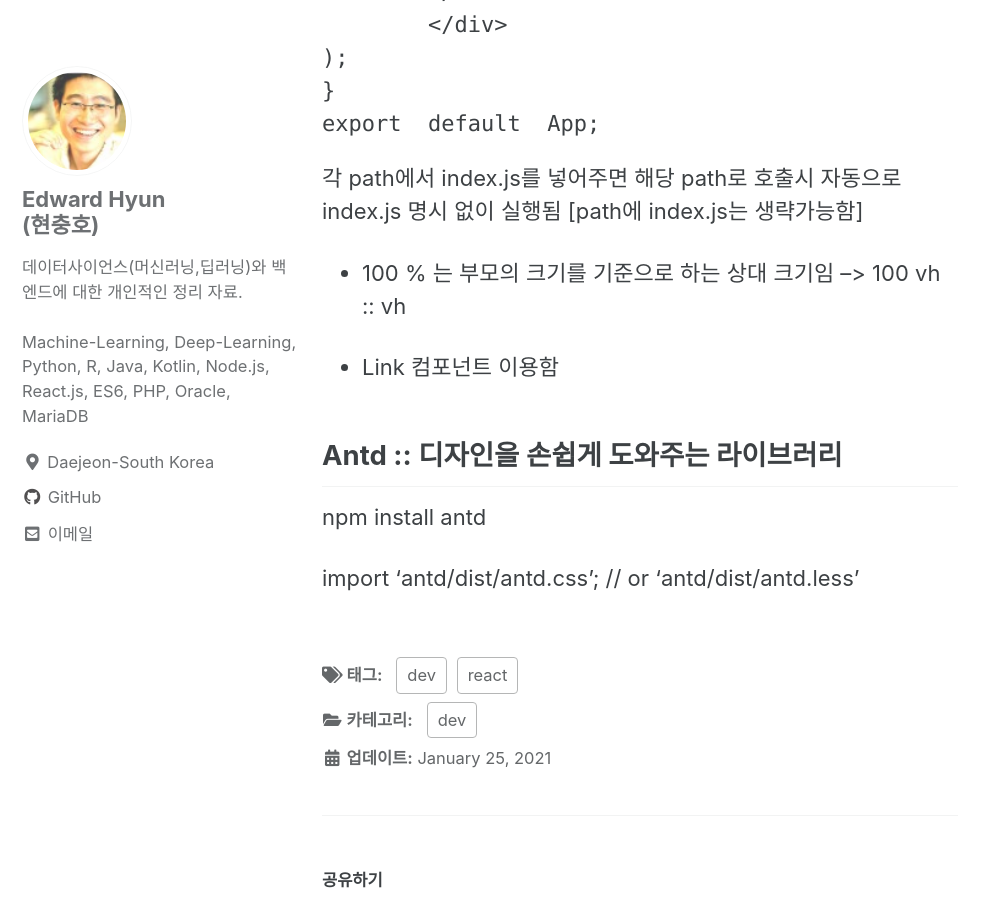
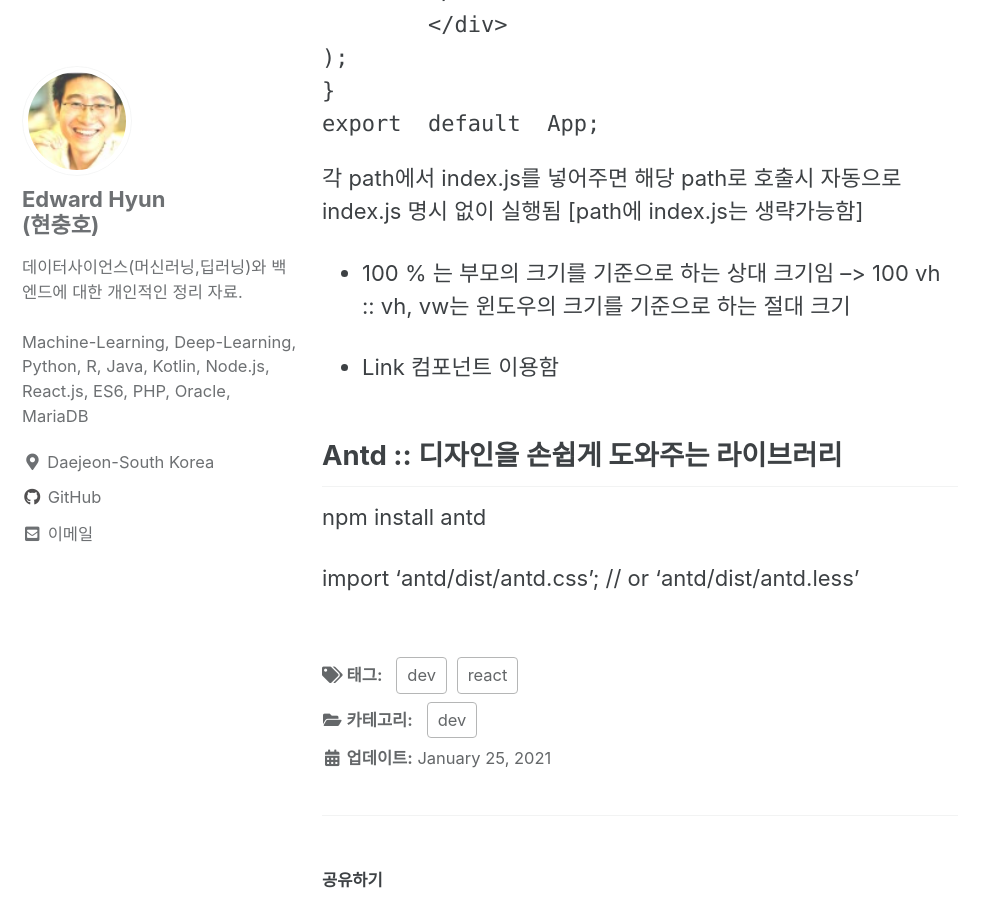
Before and after one commit to iamhch24/iamhch24.github.io, a Jekyll site: the page built from _posts/2021-01-25-[React].md, in a window 1280 px wide and 900 px high, scrolled down 4437 px. Shown: the whole window, without its empty margins (0-998 px from the left). Built offline with Jekyll 4.4.1, drawn with Linux system fonts in a browser that asks for light colours; cached includes are drawn as plain includes; some of the changed lines change nothing that is shown.

Commit message:
_posts/2021-01-25-[React].md updated from https://stackedit.io/

```diff
--- a/_posts/2021-01-25-[React].md
+++ b/_posts/2021-01-25-[React].md
@@ -141,7 +141,7 @@ export  default  App;
 각 path에서 index.js를 넣어주면 해당 path로 호출시 자동으로 index.js 명시 없이 실행됨 [path에 index.js는 생략가능함]
 
 * 100 % 는 부모의 크기를 기준으로 하는 상대 크기임
---> 100 vh :: vh
+--> 100 vh :: vh, vw는 윈도우의 크기를 기준으로 하는 절대 크기
 
 * Link 컴포넌트 이용함
 
@@ -152,8 +152,8 @@ npm install antd
 
 import 'antd/dist/antd.css'; // or 'antd/dist/antd.less'
 <!--stackedit_data:
-eyJoaXN0b3J5IjpbNjI0NDMyNTI0LC0xMjc4NTM5NzMzLDQyOT
-A0ODIwMSwtNDc0MTQwNjM5LC0yNTc5MjE1MTYsMTEwMTQ0OTY5
-MywtMTY0MjQzMTE4NSwtMTY2NzM0MzU2NiwxMzA2Nzg1Mjk2LC
-0xOTYxNTk2Nzk4XX0=
+eyJoaXN0b3J5IjpbNTA2OTE4MDksLTEyNzg1Mzk3MzMsNDI5MD
+Q4MjAxLC00NzQxNDA2MzksLTI1NzkyMTUxNiwxMTAxNDQ5Njkz
+LC0xNjQyNDMxMTg1LC0xNjY3MzQzNTY2LDEzMDY3ODUyOTYsLT
+E5NjE1OTY3OThdfQ==
 -->
```
